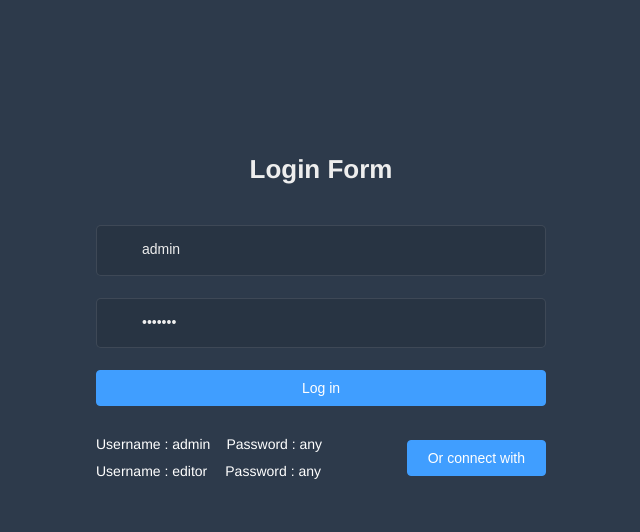
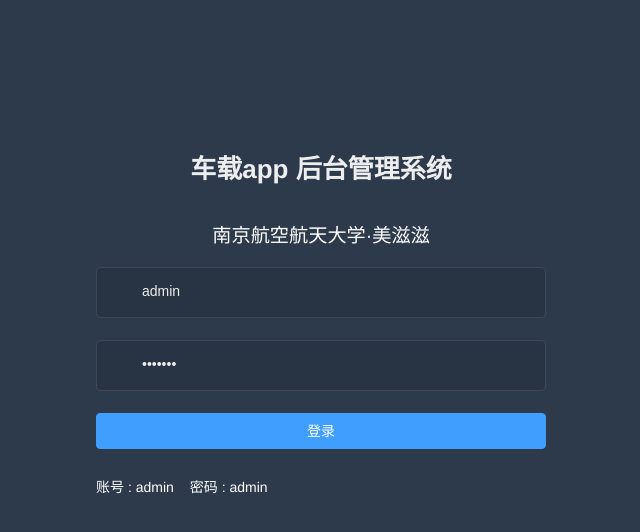
Before and after one commit to nuaa-meizizi/api, a Vue app in the folder frontend/: page /#/login in a window 1280 px wide. Shown: the top 532 px of the page, without its empty margins (319-959 px from the left). Built offline with nearby package versions, Linux system fonts and the light colour scheme.

Commit message:
fix login

```diff
--- a/frontend/src/lang/index.js
+++ b/frontend/src/lang/index.js
@@ -22,7 +22,7 @@ const messages = {
 const i18n = new VueI18n({
   // set locale
   // options: en or zh
-  locale: Cookies.get('language') || 'en',
+  locale: Cookies.get('language') || 'zh',
   // set locale messages
   messages
 })
--- a/frontend/src/views/login/index.vue
+++ b/frontend/src/views/login/index.vue
@@ -4,8 +4,8 @@
     <el-form class="login-form" autoComplete="on" :model="loginForm" :rules="loginRules" ref="loginForm" label-position="left">
 
       <div class="title-container">
-        <h3 class="title">{{$t('login.title')}}</h3>
-        <lang-select class="set-language"></lang-select>
+        <h3 class="title">车载app 后台管理系统</h3>
+        <p class="by">南京航空航天大学·美滋滋</p>
       </div>
 
       <el-form-item prop="username">
@@ -31,14 +31,8 @@
 
       <div class="tips">
         <span>{{$t('login.username')}} : admin</span>
-        <span>{{$t('login.password')}} : {{$t('login.any')}}</span>
+        <span>{{$t('login.password')}} : admin</span>
       </div>
-      <div class="tips">
-        <span style="margin-right:18px;">{{$t('login.username')}} : editor</span>
-        <span>{{$t('login.password')}} : {{$t('login.any')}}</span>
-      </div>
-
-      <el-button class="thirdparty-button" type="primary" @click="showDialog=true">{{$t('login.thirdparty')}}</el-button>
     </el-form>
 
     <el-dialog :title="$t('login.thirdparty')" :visible.sync="showDialog" append-to-body>
@@ -46,7 +40,7 @@
       <br/>
       <br/>
       <br/>
-      <social-sign />
+
     </el-dialog>
 
   </div>
@@ -54,11 +48,9 @@
 
 <script>
 import { isvalidUsername } from '@/utils/validate'
-import LangSelect from '@/components/LangSelect'
-import SocialSign from './socialsignin'
 
 export default {
-  components: { LangSelect, SocialSign },
+  components: { },
   name: 'login',
   data() {
     const validateUsername = (rule, value, callback) => {
@@ -243,5 +235,11 @@ $light_gray:#eee;
     right: 35px;
     bottom: 28px;
   }
+  .by{
+    text-align: center;
+    color: white;
+    margin-bottom: 20px;
+    font-size:1.2em;
+  }
 }
 </style>
```
Also changed, not shown: frontend/src/icons/让我倾听686.png (added).
